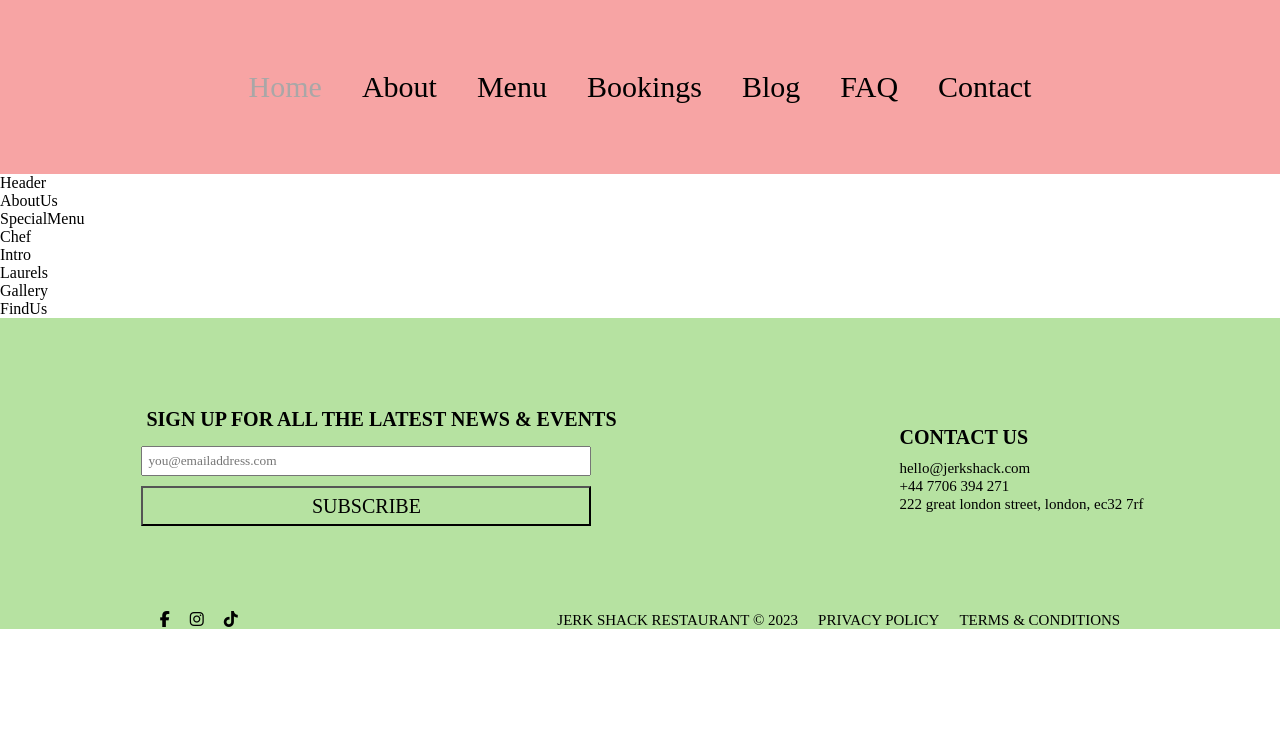
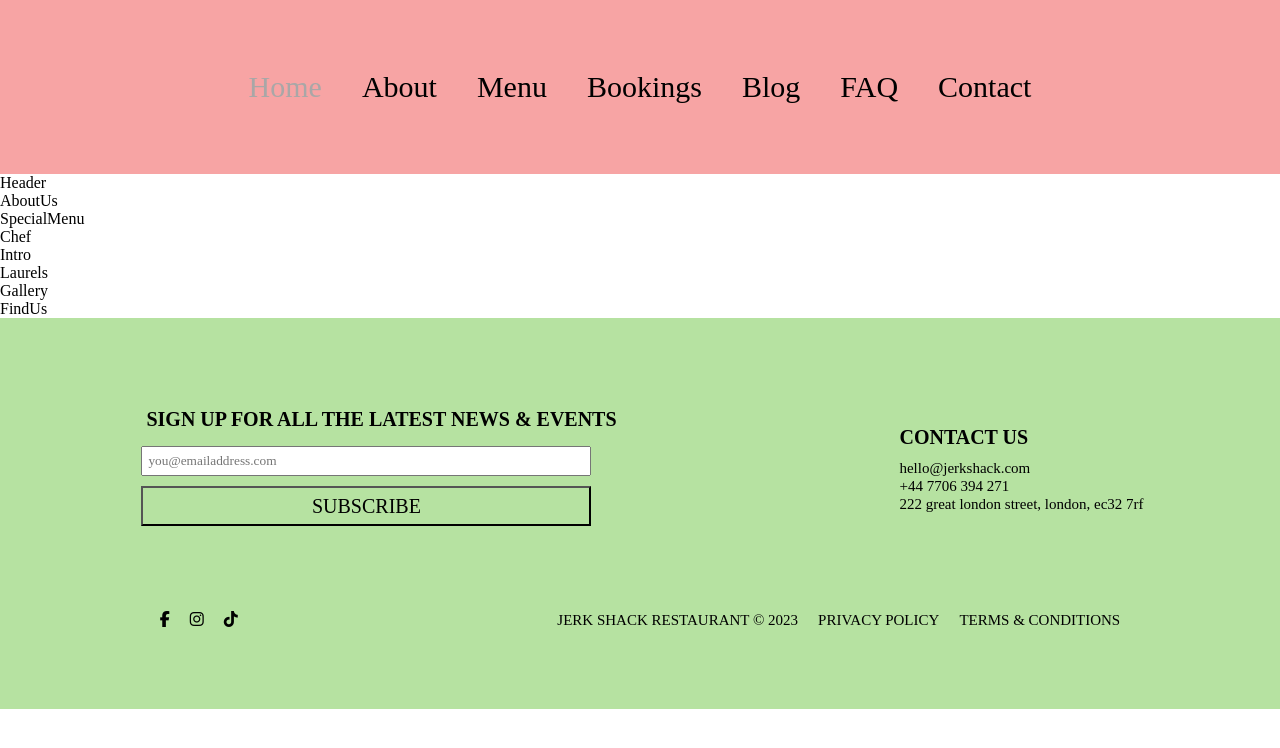
Before and after one commit to denisecodes/Jerk-Shack-Restaurant, a React (Create React App) app: page / in a window 1280 px wide. Shown: the top 748 px of the page. Built offline with nearby package versions, Linux system fonts and the light colour scheme; a web font is replaced by a local one.

Commit message:
Update Footer.css
fixed extra white box below footer

```diff
--- a/src/container/Footer/Footer.css
+++ b/src/container/Footer/Footer.css
@@ -37,6 +37,7 @@ h3 {
     display: flex;
     justify-content: space-around;
     align-items: center;
+    padding: 0 0 80px;
 }
 
 /* Flex box newletter area so it's responsive */
```
